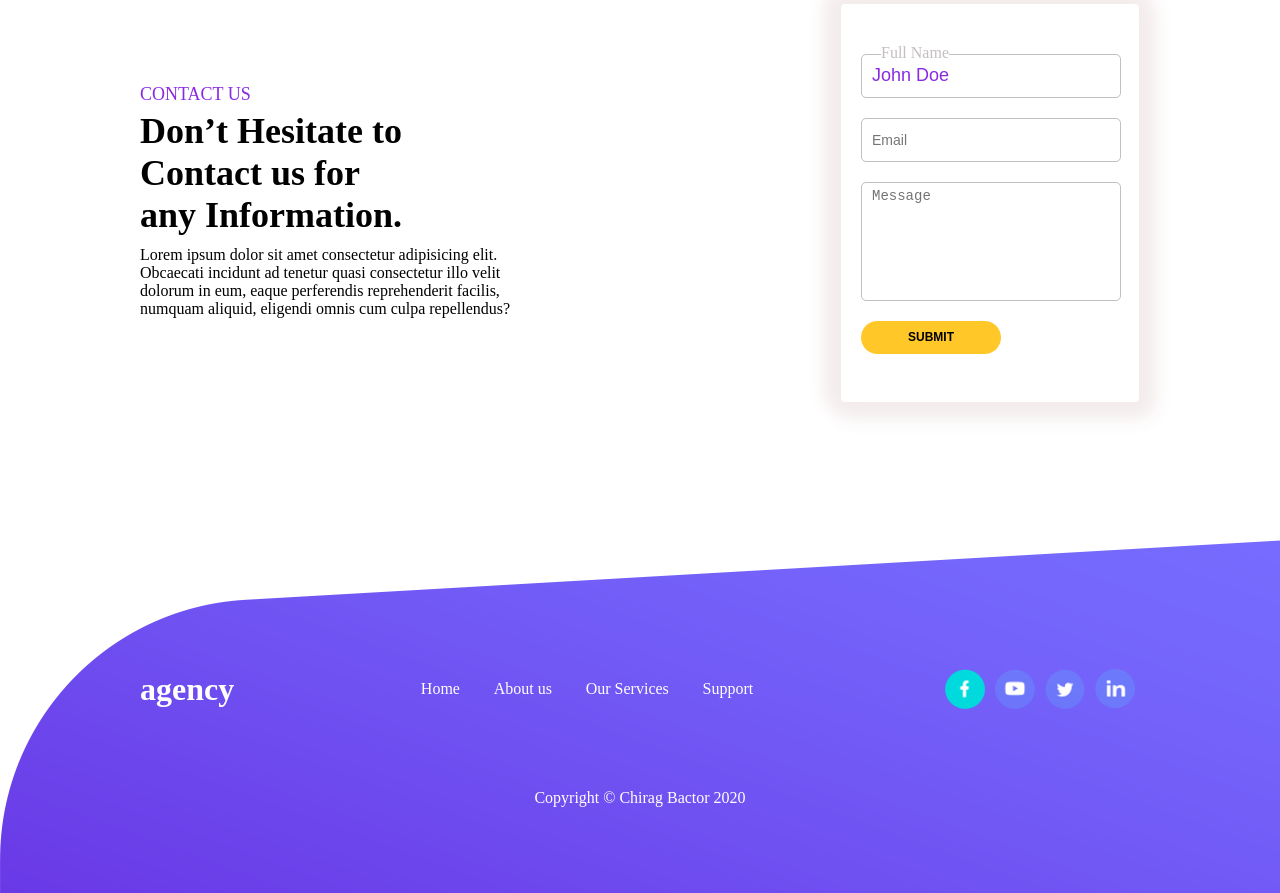
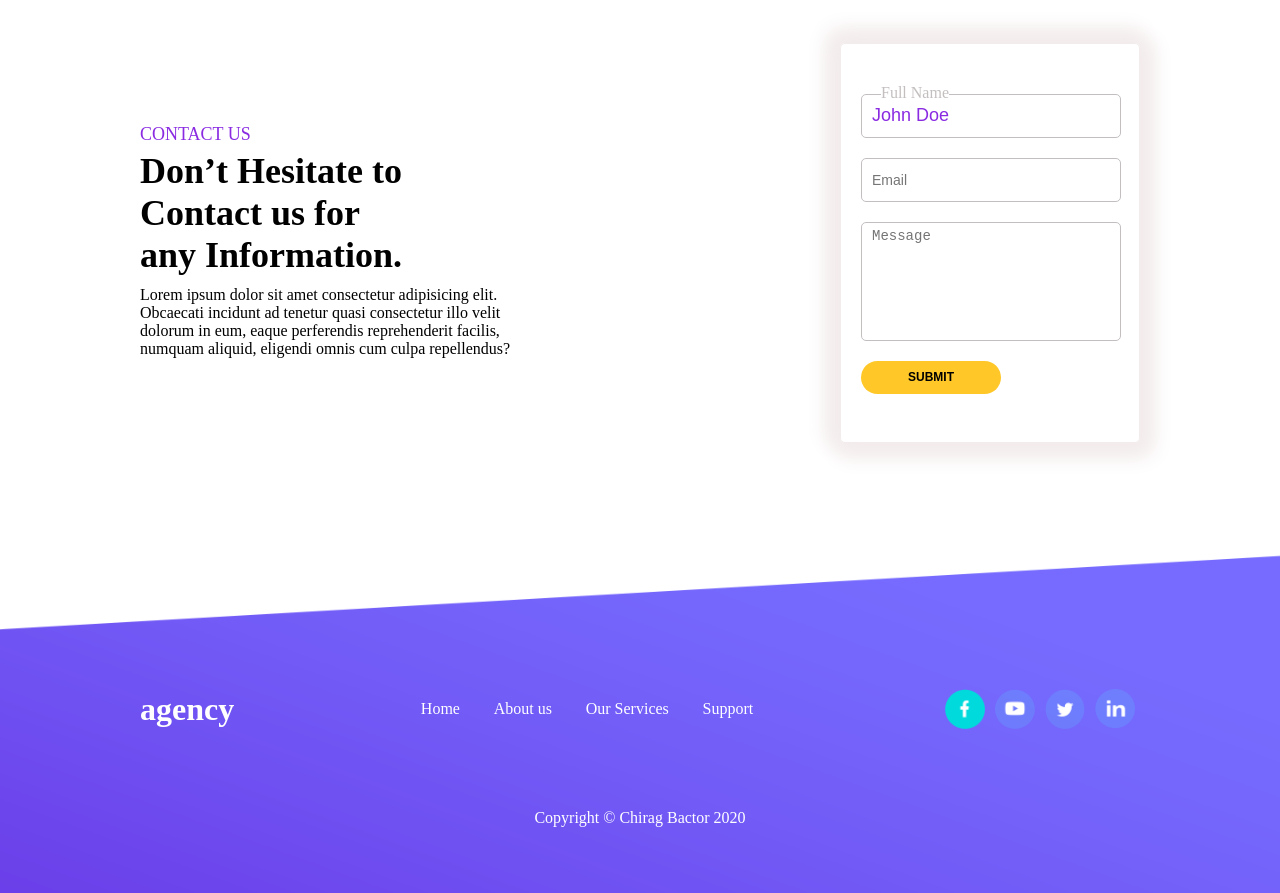
Before and after one commit to WikSoGEr/agency, a plain HTML site: page index.html in a window 1280 px wide. Shown: the part 3347-4240 px from the top of the page. Drawn offline with Linux system fonts and the light colour scheme.

Commit message:
fix block_4-6

```diff
--- a/style.css
+++ b/style.css
@@ -240,7 +240,7 @@
     right: 0;
 }
 .block_4 {
-    height: 850px;
+    height: 890px;
     width: 100%;
     background: url('./img/us6.png') no-repeat,
                 url('./img/us4.png') no-repeat,
@@ -420,8 +420,10 @@
 }
 .block_6 {
     width: 100%;
-    height: 390px;
+    height: 350px;
     background: url('./img/footer.png') no-repeat;
+    background-position: center;
+    background-size: cover;
     display: flex;
     flex-direction: column;
     justify-content: center;
```
